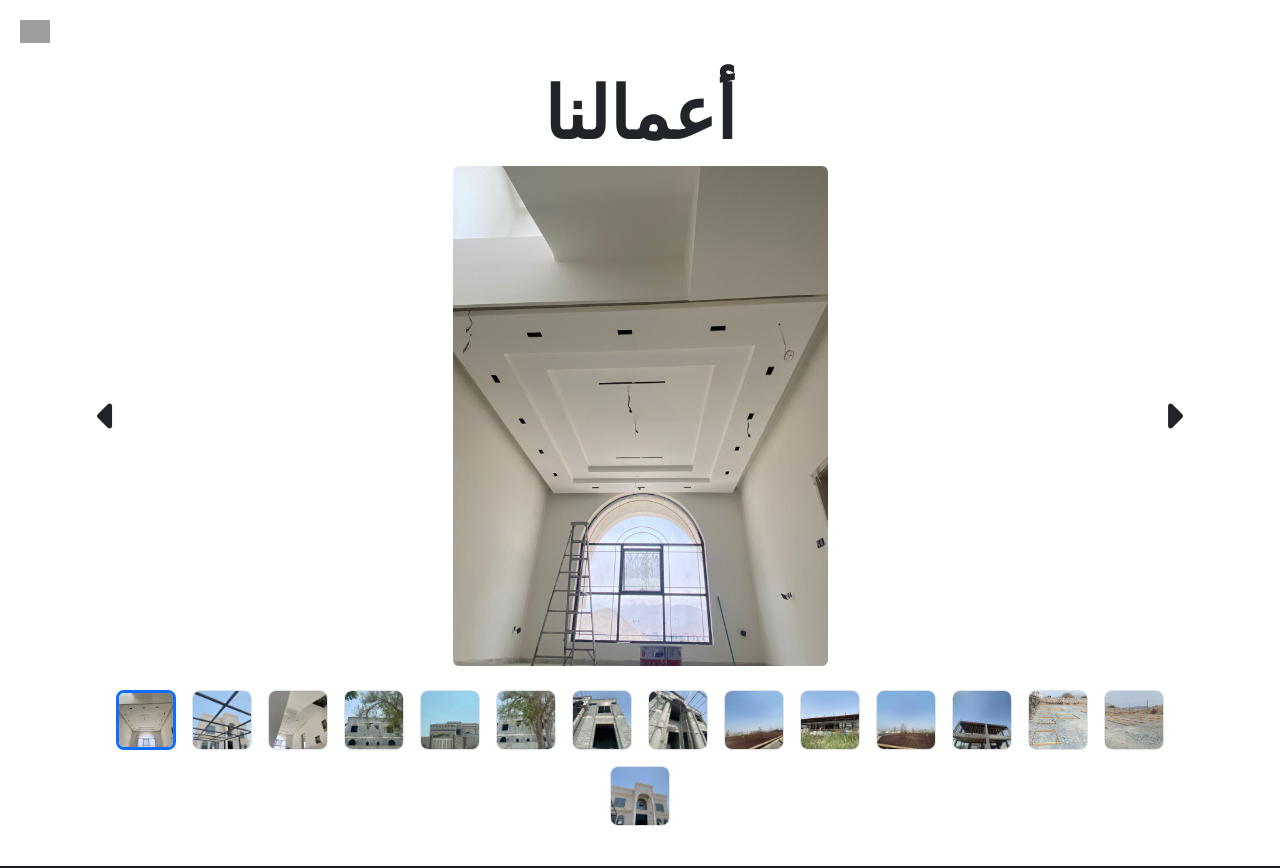
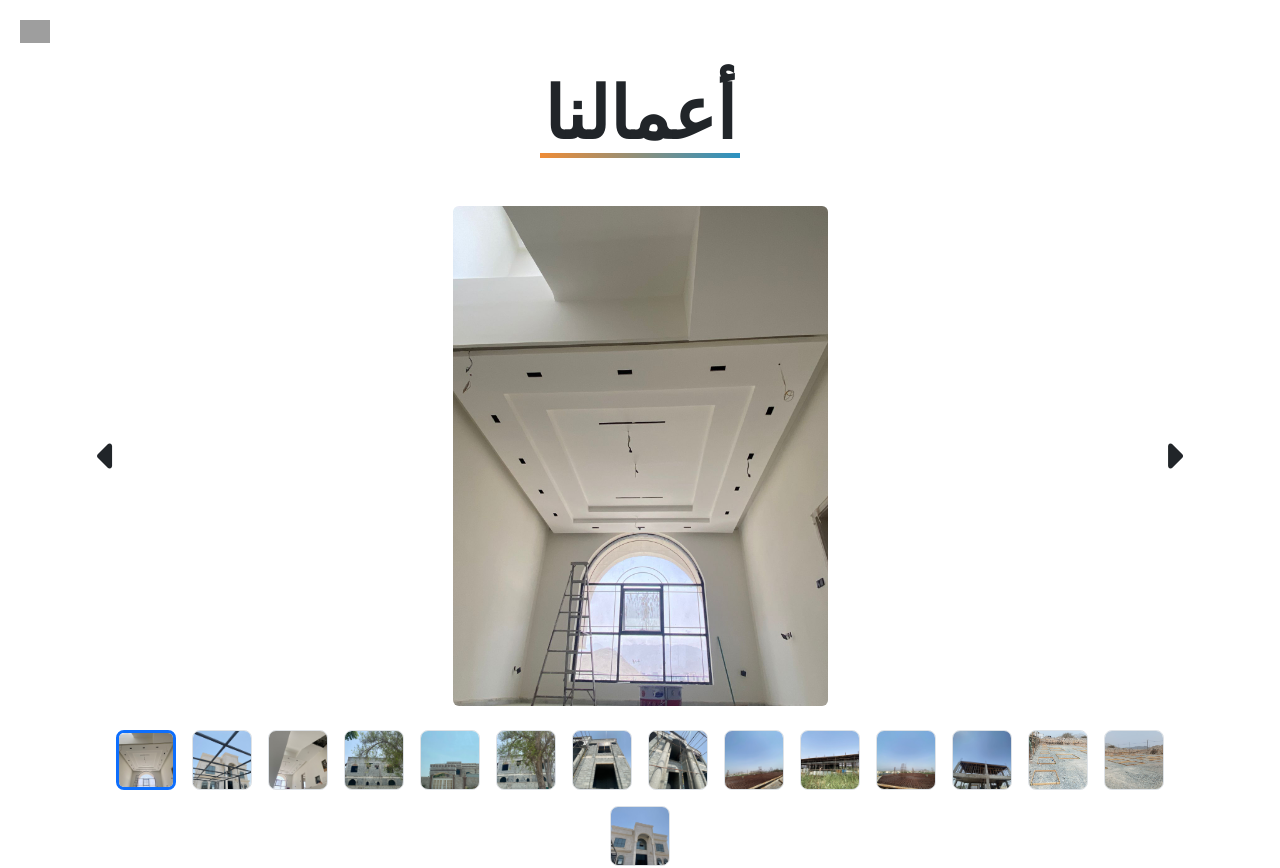
Before and after one commit to Rahma-Youssef/comceret-moqawlat, a React (Vite) app: page /ourwork in a window 1280 px wide. Shown: the top 868 px of the page. Built offline with nearby package versions, Linux system fonts and the light colour scheme; grey boxes are pictures that could not be loaded.

Commit message:
commit-2

```diff
--- a/src/Components/Aboutus/Aboutus.jsx
+++ b/src/Components/Aboutus/Aboutus.jsx
@@ -47,7 +47,7 @@ const Aboutus = () => {
             </div>
           </div>
 
-          <div className={`card  my-5 p-3 shadow  ${StyleAbout.cardwidth}`}>
+          <div className={`card  my-5 py-3 shadow  ${StyleAbout.cardwidth}`}>
             <div className={`card-body`}>
               <h4 className={`card-title fw-bolder text-danger`}>نطاق خدماتنا</h4>
               <h6 className={` fs-5 fw-semibold `}>نغطي جميع أنواع المشاريع، ومنها</h6>
@@ -66,7 +66,7 @@ const Aboutus = () => {
               </p>
             </div>
           </div>
-          <div className={`card  my-5 p-3 shadow  ${StyleAbout.cardwidth}`}>
+          <div className={`card  my-5 py-3 shadow  ${StyleAbout.cardwidth}`}>
             <div className={`card-body`}>
               <h4 className={`card-title fw-bolder text-danger `}> قيمنا</h4>
 
--- a/src/Components/Aboutus/Aboutus.module.css
+++ b/src/Components/Aboutus/Aboutus.module.css
@@ -1,7 +1,7 @@
 .AboutContanier {
     background-image: url('../../assets/images/Consrtction3.png');
     background-repeat: no-repeat;
-    background-position: right -80%;
+    background-position: right 30%;
     background-attachment: fixed;
     background-size: contain;
     direction: rtl;
@@ -11,6 +11,8 @@
 .heading {
     direction: ltr;
 }
+
+
 
 
 .link {
@@ -35,10 +37,12 @@
 @media only screen and (min-width:760px) {
     .cardwidth {
         width: 75%;
+        padding-inline: 16px;
     }
 
     .cardwidth p {
         font-size: 1.25rem;
+
     }
 
     .AboutContanier {
@@ -57,4 +61,5 @@
     .backBtn {
         width: 50px;
     }
+
 }
--- a/src/Components/Ourwork/Ourwork.jsx
+++ b/src/Components/Ourwork/Ourwork.jsx
@@ -1,16 +1,20 @@
-import React from 'react'
+import React, { useEffect } from 'react'
 import btnBack from '../../assets/images/left-arrow.png'
 import StyleOurwork from'./Ourwork.module.css'
 import { Link } from 'react-router-dom'
 import Carousel from '../Carousel/Carousel'
 
 const Ourwork = () => {
+
+      useEffect(() => {
+        document.title = "أعمالنا - Concrete "
+      }, [])
     return (
         <>
             <div className={`container py-5`}>
 
                  <Link to='/home' className={`${StyleOurwork.link}`} ><button className={`border-0 bg-transparent  `}><img src={btnBack} className={`${StyleOurwork.backBtn}`} alt="back-btn" /></button></Link>
-                <h1 className={`fw-bolder text-center display-2`}>أعمالنا</h1>
+                <h1 className={`fw-bolder text-center display-2  mb-5 position-relative ${StyleOurwork.heading}`}>أعمالنا</h1>
 
                 <Carousel></Carousel>
 
--- a/src/Components/Ourwork/Ourwork.module.css
+++ b/src/Components/Ourwork/Ourwork.module.css
@@ -8,3 +8,20 @@
     left: 20px;
     top: 20px;
 }
+
+
+.heading::after {
+    content: "";
+    position: absolute;
+    left: 50%;
+    transform: translate(-50%);
+    bottom: 0;
+    width: 200px;
+    height: 5px;
+   background-image: linear-gradient(to right , #ef8c36,#2a92c2);
+    z-index: -2;
+    -webkit-transform: translate(-50%);
+    -moz-transform: translate(-50%);
+    -ms-transform: translate(-50%);
+    -o-transform: translate(-50%);
+}
```
